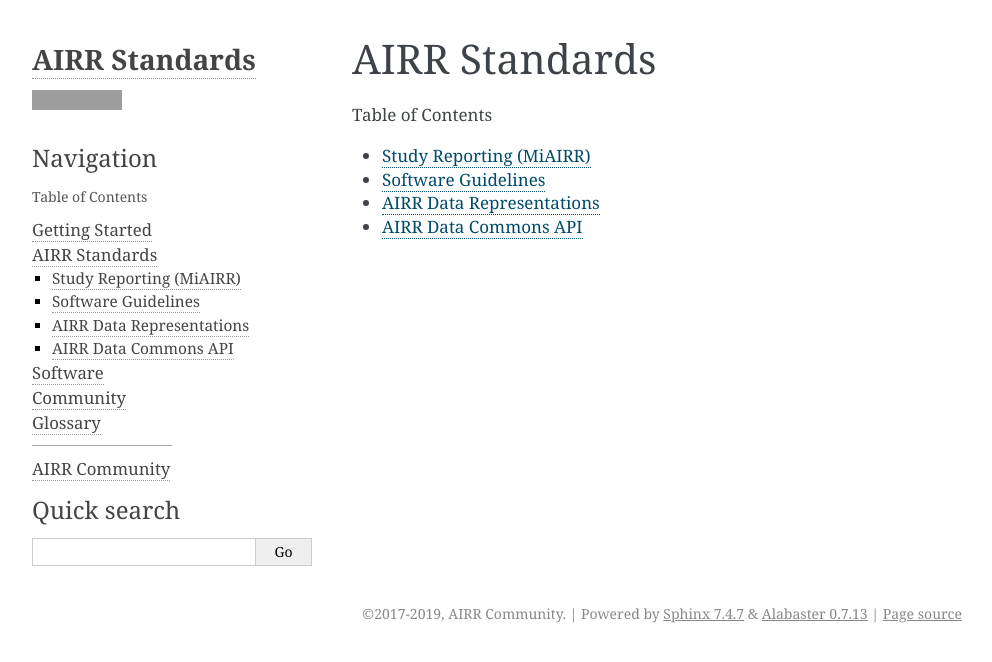
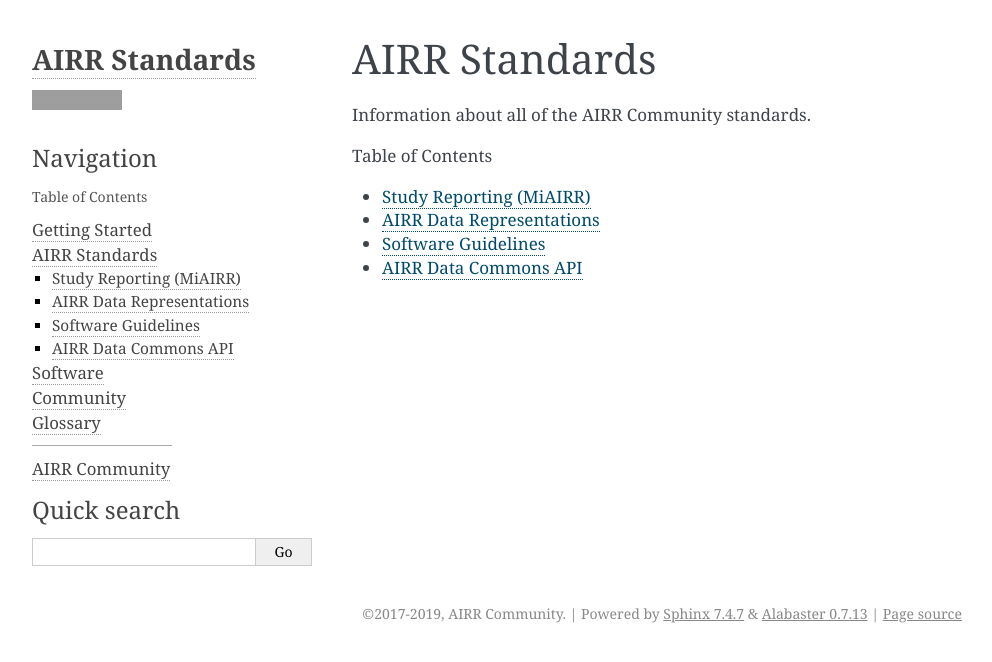
Before and after one commit to airr-community/airr-standards, a Sphinx documentation site: the page built from docs/standards/overview.rst, in a window 1280 px wide, cut to the strip 0-662 px from the top of the page. Shown: the whole strip, without its empty margins (148-1140 px from the left). Built offline with Sphinx 7.4.7, drawn with Linux system fonts in a browser that asks for light colours; pages that are not in the unit, such as notebooks, are missing from menus; grey boxes are pictures that could not be loaded.

Commit message:
move up swtools content to eliminate blank overview page

```diff
--- a/docs/standards/overview.rst
+++ b/docs/standards/overview.rst
@@ -4,11 +4,13 @@
 AIRR Standards
 ===============
 
+Information about all of the AIRR Community standards.
+
 .. toctree::
    :maxdepth: 1
    :caption: Table of Contents
 
    Study Reporting (MiAIRR) <../miairr/overview>
-   Software Guidelines <../swtools/overview>
    AIRR Data Representations <../datarep/overview>
+   Software Guidelines <../swtools/airr_swtools_standard>
    AIRR Data Commons API <../api/overview>
```
Also changed, not shown: docs/swtools/airr_swtools_standard.rst (+7 -0 lines), docs/swtools/overview.rst (deleted, +0 -11 lines).
